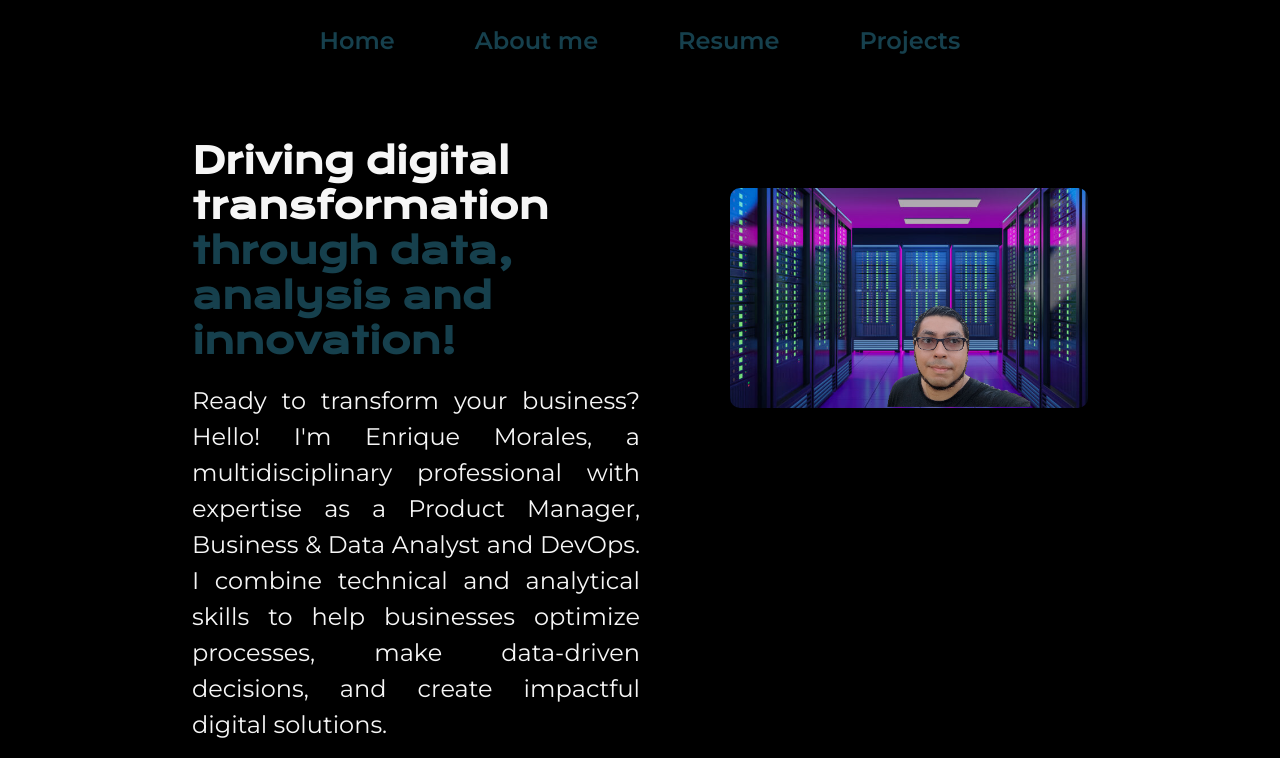
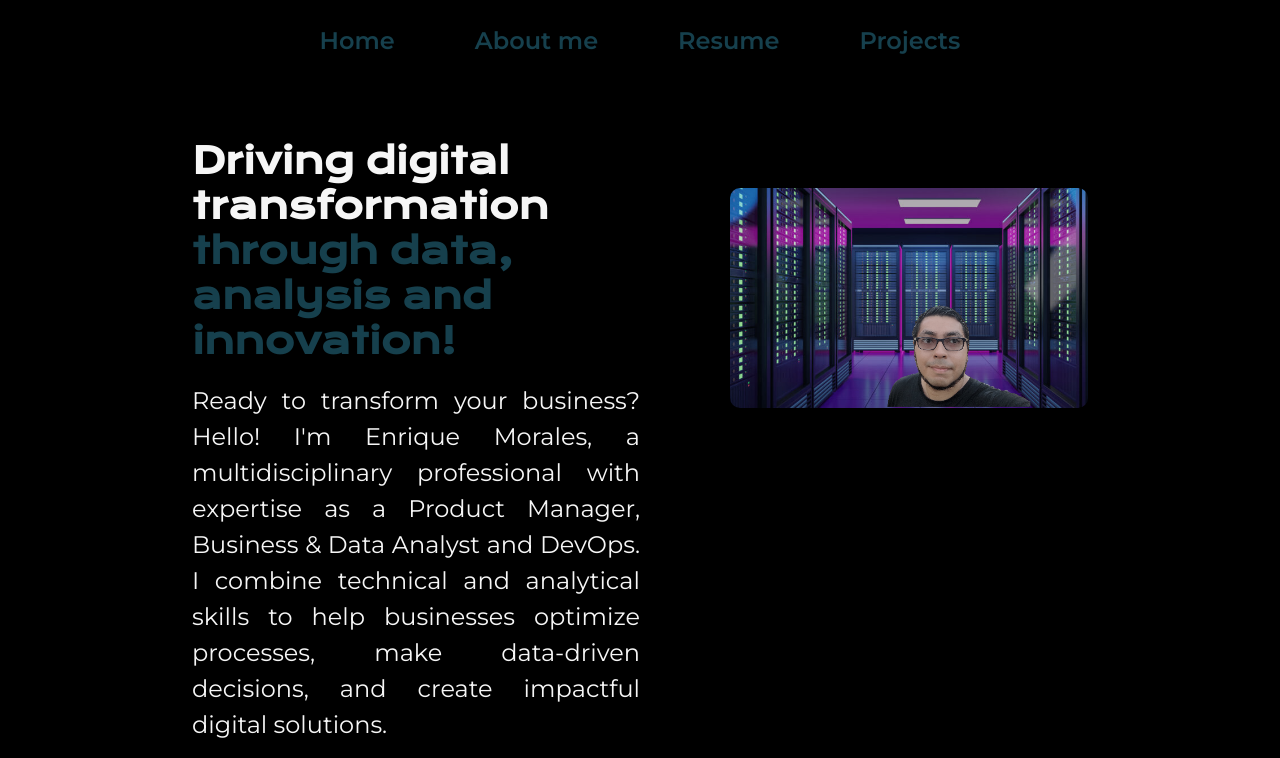
Before and after one commit to enriquemoralesvite/portfolio, a website: page index.html in a window 1280 px wide. Shown: the top 758 px of the page. Drawn offline with nearby package versions, Linux system fonts and the light colour scheme.

Commit message:
mejorando el efecto de la foto

```diff
--- a/index.html
+++ b/index.html
@@ -54,7 +54,8 @@
 
         </section>
         <section class="presentacion__imagen">
-            <img class="centered-image home-image" src ="./assets/incenter.png" alt="Foto en un data center">
+            <img class="centered-image home-image" src ="./assets/incenter.png" alt="Foto en un data center"
+            style="filter: grayscale(0.3);">
         </section>
 
     </main>
```
